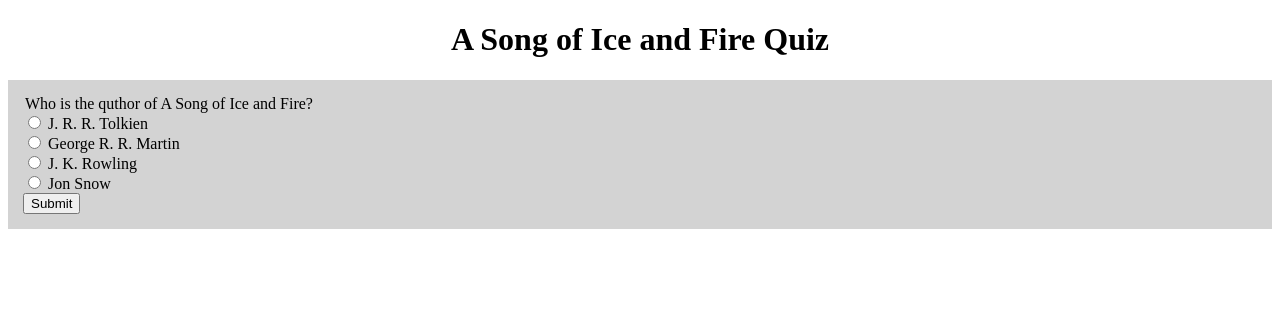
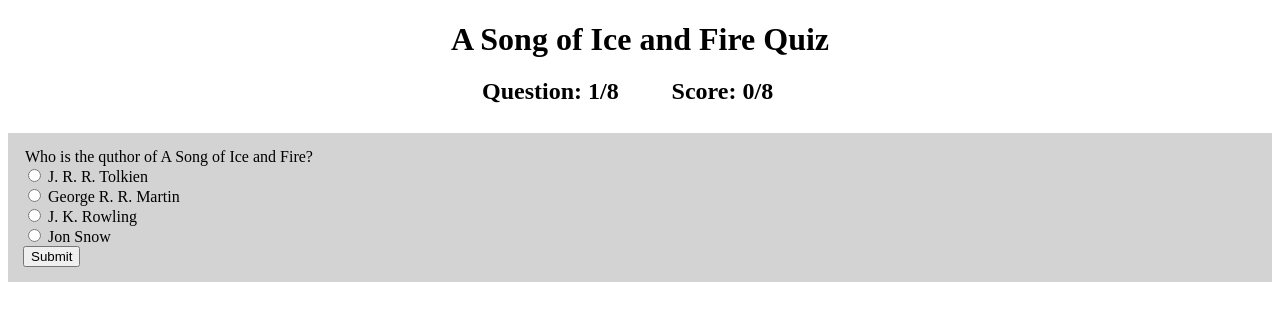
Before and after one commit to KindredPrime/quiz-app, a plain HTML site: page question.html in a window 1280 px wide. Drawn offline with Linux system fonts and the light colour scheme.

Commit message:
added question and score trackers to Question wireframe

```diff
--- a/main.css
+++ b/main.css
@@ -1,8 +1,29 @@
+header {
+    position: relative;
+    width: 50%;
+    margin-left: auto;
+    margin-right: auto;
+}
+
 header h1 {
     text-align: center;
+    margin-bottom: 0;
+}
+
+.question-number, .score {
+    position: absolute;
+}
+
+.question-number {
+    left: 25%;
+}
+
+.score {
+    left: 55%;
 }
 
 .js-quiz-form {
+    margin-top: 75px;
     background-color: lightgrey;
     padding: 15px;
 }
--- a/question.html
+++ b/question.html
@@ -10,6 +10,8 @@
 <body>
     <header>
         <h1>A Song of Ice and Fire Quiz</h1>
+        <h2 class="question-number">Question: 1/8</h2>
+        <h2 class="score">Score: 0/8</h2>
     </header>
 
     <main>
```
